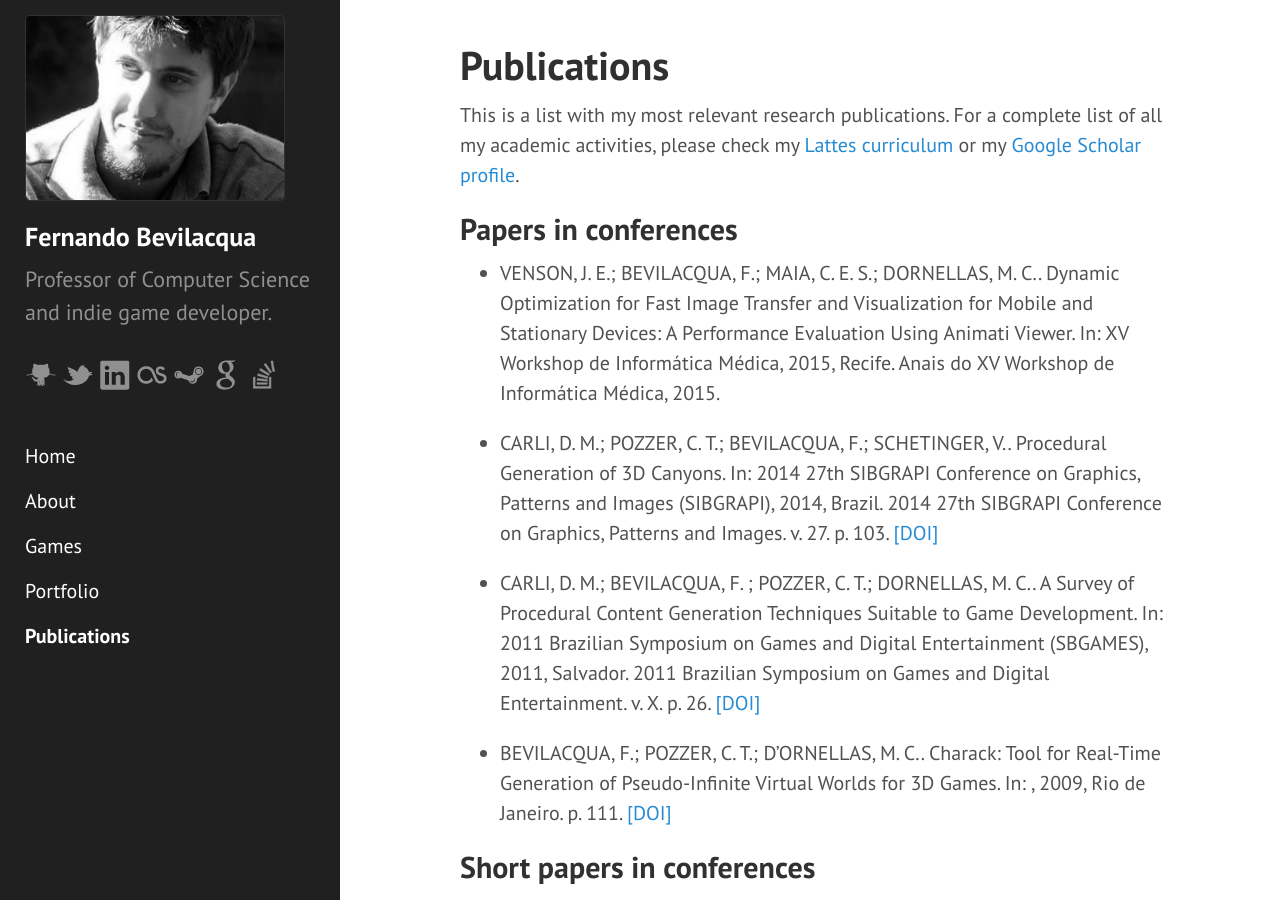
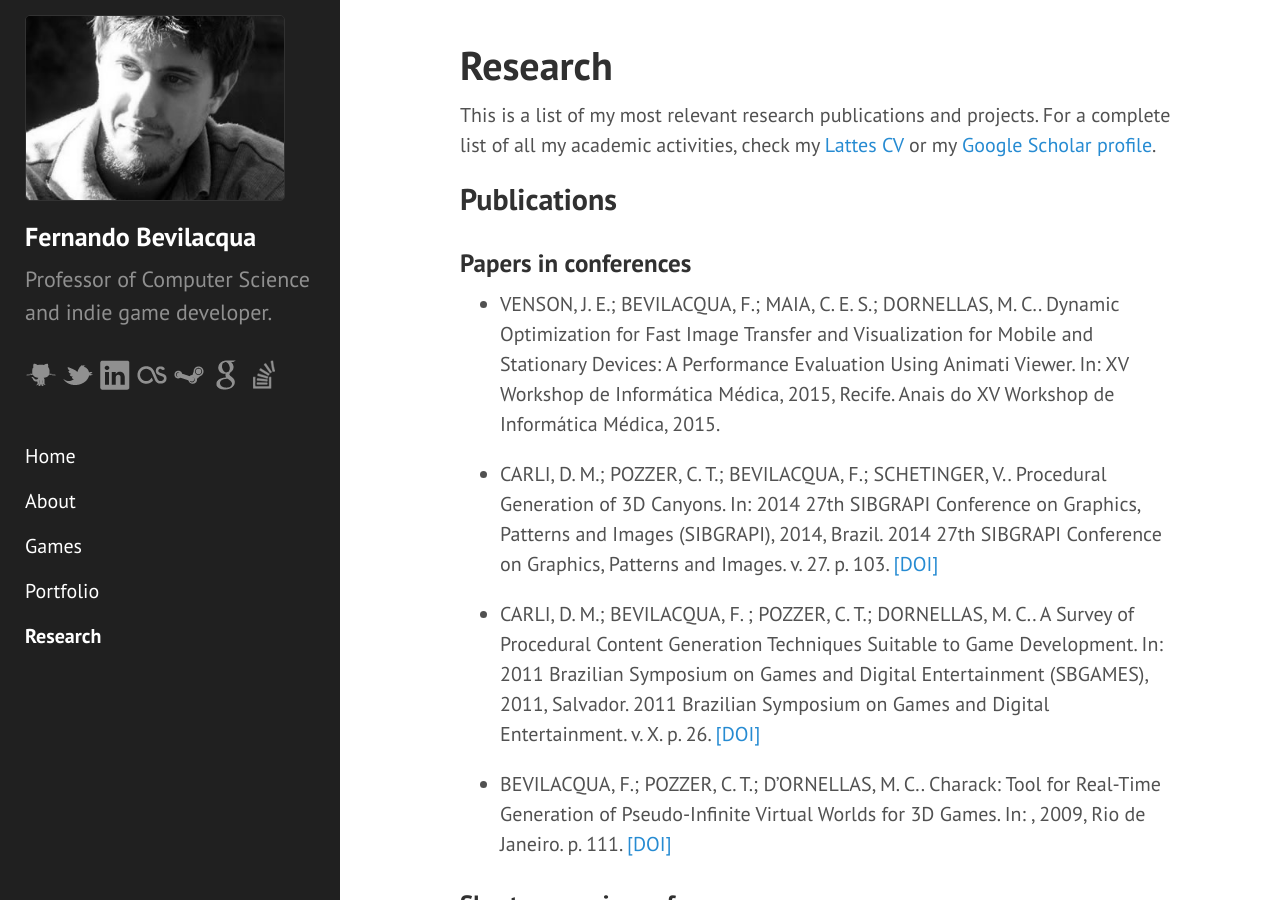
Before and after one commit to Dovyski/dovyski.github.io, a Jekyll site: the page built from research.md, in a window 1280 px wide and 900 px high. Built offline with Jekyll 4.4.1, drawn with Linux system fonts in a browser that asks for light colours; some of the changed text lies outside the part shown.

Commit message:
Research page

```diff
--- a/publications.md
+++ b/research.md
@@ -1,11 +1,13 @@
 ---
 layout: page
-title: Publications
+title: Research
 ---
 
-This is a list with my most relevant research publications. For a complete list of all my academic activities, please check my [Lattes curriculum](http://lattes.cnpq.br/7744662926303212) or my [Google Scholar profile](https://scholar.google.se/citations?user=GOWYhzwAAAAJ&hl=en&oi=ao).
+This is a list of my most relevant research publications and projects. For a complete list of all my academic activities, check my [Lattes CV](http://lattes.cnpq.br/7744662926303212) or my [Google Scholar profile](https://scholar.google.se/citations?user=GOWYhzwAAAAJ&hl=en&oi=ao).
 
-## Papers in conferences
+## Publications
+
+### Papers in conferences
 
 - VENSON, J. E.; BEVILACQUA, F.; MAIA, C. E. S.; DORNELLAS, M. C.. Dynamic Optimization for Fast Image Transfer and Visualization for Mobile and Stationary Devices: A Performance Evaluation Using Animati Viewer. In: XV Workshop de Informática Médica, 2015, Recife. Anais do XV Workshop de Informática Médica, 2015.
 
@@ -15,7 +17,7 @@
 
 - BEVILACQUA, F.; POZZER, C. T.; D'ORNELLAS, M. C.. Charack: Tool for Real-Time Generation of Pseudo-Infinite Virtual Worlds for 3D Games. In: , 2009, Rio de Janeiro. p. 111. [[DOI]](http://dx.doi.org/10.1109/SBGAMES.2009.21)
 
-## Short papers in conferences
+### Short papers in conferences
 
 - BEVILACQUA, F.; BACKLUND, P.; ENGSTROM, H.. Proposal for Non-Contact Analysis of Multimodal Inputs to Measure Stress Level in Serious Games. In: 2015 7th International Conference on Games and Virtual Worlds for Serious Applications (VSGames), 2015, Skövde. 2015 7th International Conference on Games and Virtual Worlds for Serious Applications (VS-Games). p. 1. [[DOI]](http://dx.doi.org/10.1109/VS-GAMES.2015.7295783)
 
@@ -23,8 +25,14 @@
 
 - BEVILACQUA, F.; POZZER, C. . Proposal of a tool for pseudo-infinite 3D virtual world genaration. In: SBGAMES 2007, 2007, São Leopoldo - RS. SBGAMES 2007, 2007.
 
-## Book chapters or complete books
+### Book chapters or complete books
 
 - BRANCHER, J. D. ; BEVILACQUA, F. ; FERREIRA, N. B. ; IOP, R. D. ; MINUZZI, L. ; FERREIRA, T. K. . Um Portal de Jogos Casuais Educativos. Jogos Eletrônicos: Mapeando Novas Perspectivas. 1ed.Florianópolis, SC: VISUAL BOOKS, 2009, v. 1, p. 197-210.
 
 - My master's dissertation: BEVILACQUA, F.. Ferramenta para Geração de Mundos Virtuais Pseudo-Infinitos para Jogos 3D MMO. 2009. [[PDF], in Brazilian portuguese](http://charack.googlecode.com/svn-history/r54/master-thesis/dissertacao.pdf).
+
+___
+
+## Research projects
+
+More information will be added soon.
```
